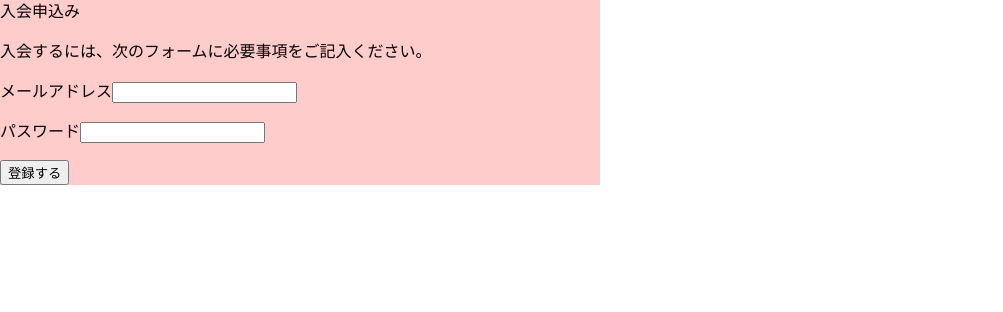
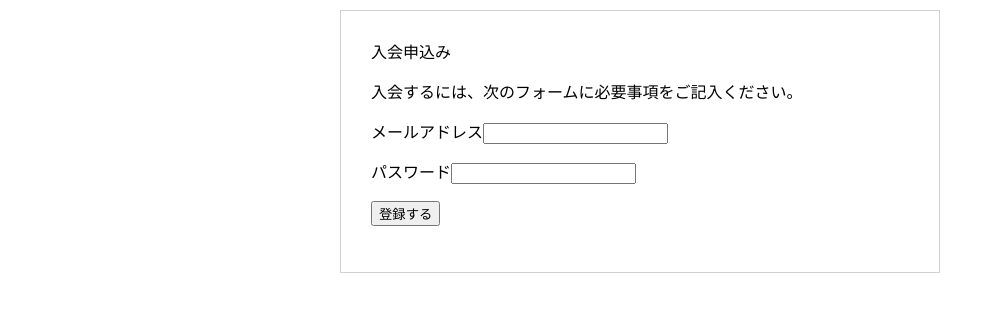
Before and after one commit to Ayo-F/u-demy, a plain HTML site: page index.html in a window 1280 px wide. Shown: the whole page, without its empty margins (0-1003 px from the left). Drawn offline with Linux system fonts and the light colour scheme.

Commit message:
add margin, padding, border to style.css sheet

```diff
--- a/CSS/style.css
+++ b/CSS/style.css
@@ -8,7 +8,10 @@ h1 {
 }
 
 .content {
-background-color: #fcc;
+background-color: #fff;
 width: 600px;
+margin: 10px auto;
+padding: 30px;
+border: 1px solid #d1d1d1;
 
 }
```
